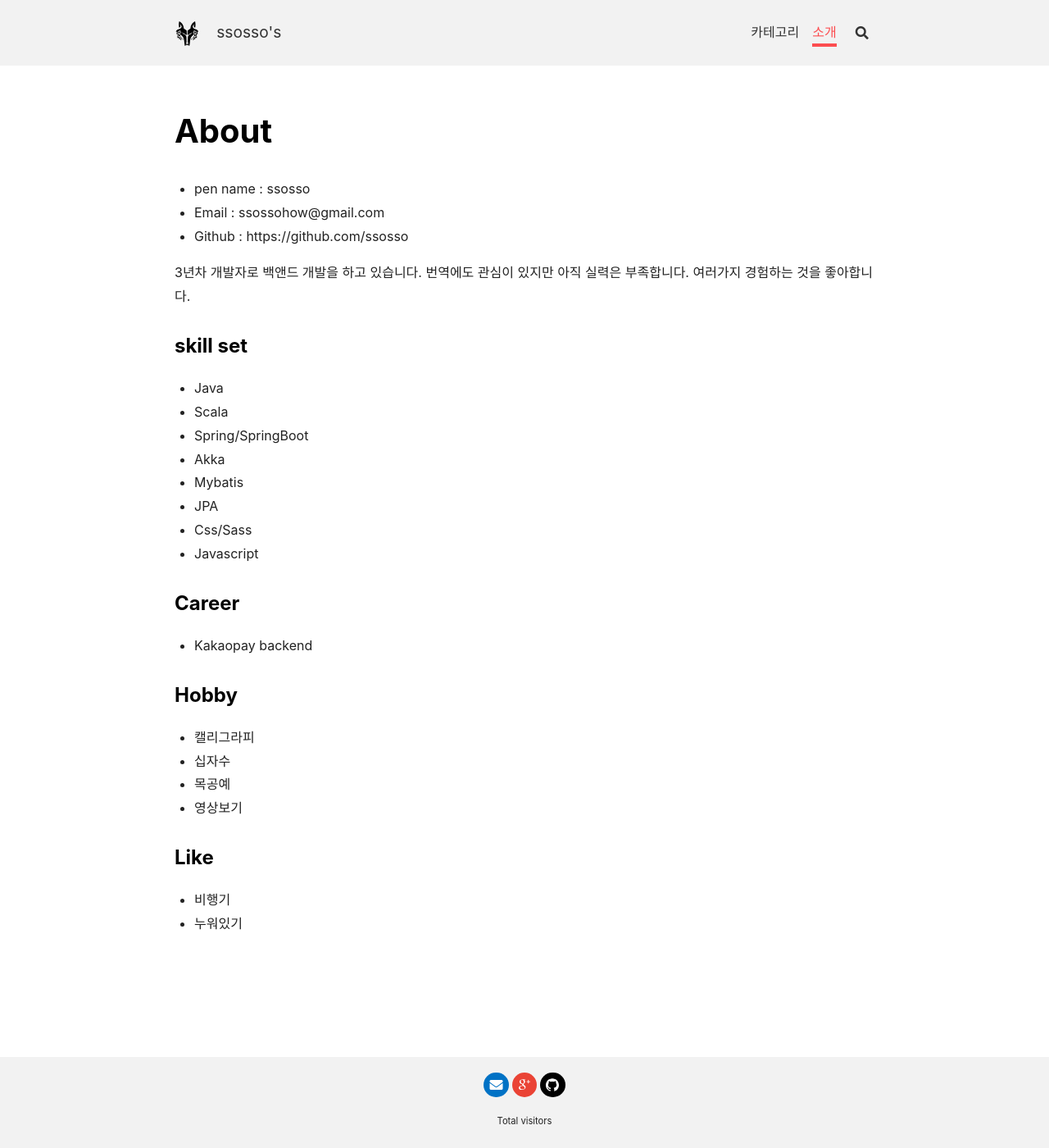
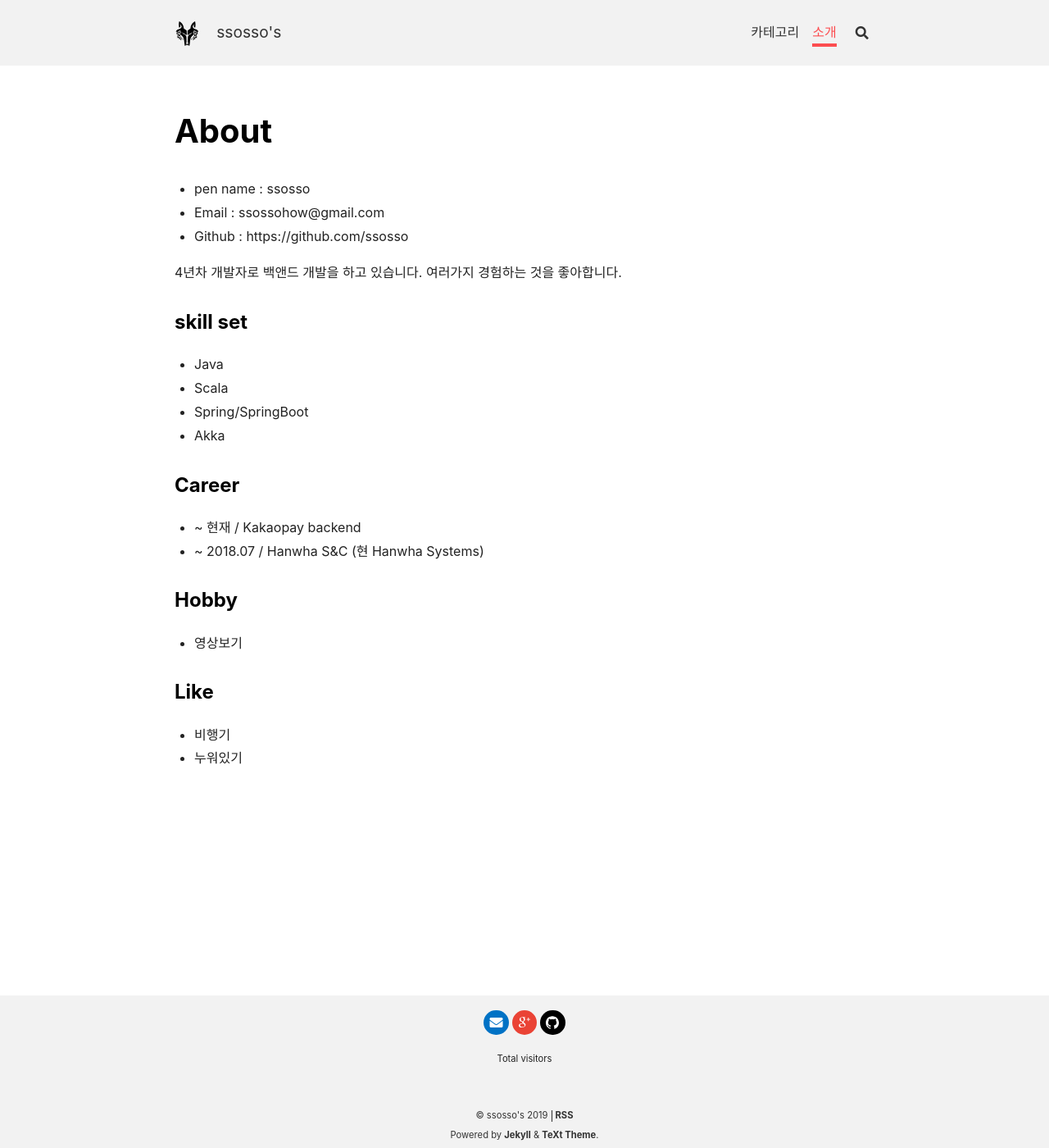
Before and after one commit to ssosso/test, a Jekyll site: the page built from about.md, in a window 1280 px wide and 1400 px high. Shown: the whole window at 82% size. Built offline with Jekyll 4.4.1, drawn with Linux system fonts in a browser that asks for light colours; nearby versions of some CDN libraries; comment, search, counter and statistics services are not loaded.

Commit message:
modify about.md

```diff
--- a/about.md
+++ b/about.md
@@ -10,25 +10,20 @@ sharing: false
 - Email : ssossohow@gmail.com
 - Github : https://github.com/ssosso
 
-3년차 개발자로 백앤드 개발을 하고 있습니다. 번역에도 관심이 있지만 아직 실력은 부족합니다. 여러가지 경험하는 것을 좋아합니다.
+4년차 개발자로 백앤드 개발을 하고 있습니다.
+여러가지 경험하는 것을 좋아합니다.
 
 ### skill set
  - Java
  - Scala
  - Spring/SpringBoot
  - Akka
- - Mybatis
- - JPA
- - Css/Sass
- - Javascript
 
 ### Career
- - Kakaopay backend
+ - ~ 현재 / Kakaopay backend
+ - ~ 2018.07 / Hanwha S&C (현 Hanwha Systems)
 
 ### Hobby
- - 캘리그라피
- - 십자수
- - 목공예
  - 영상보기
 
 ### Like
```
